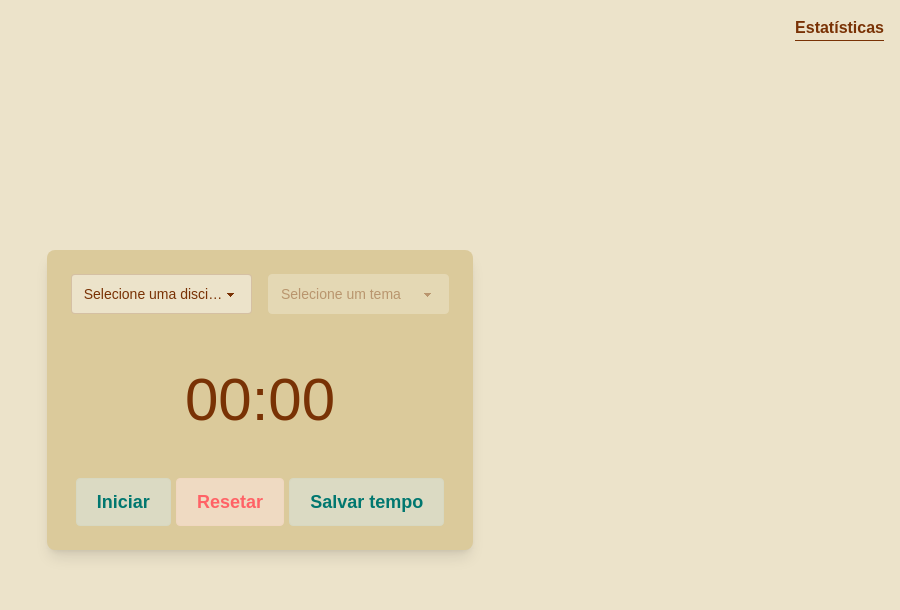
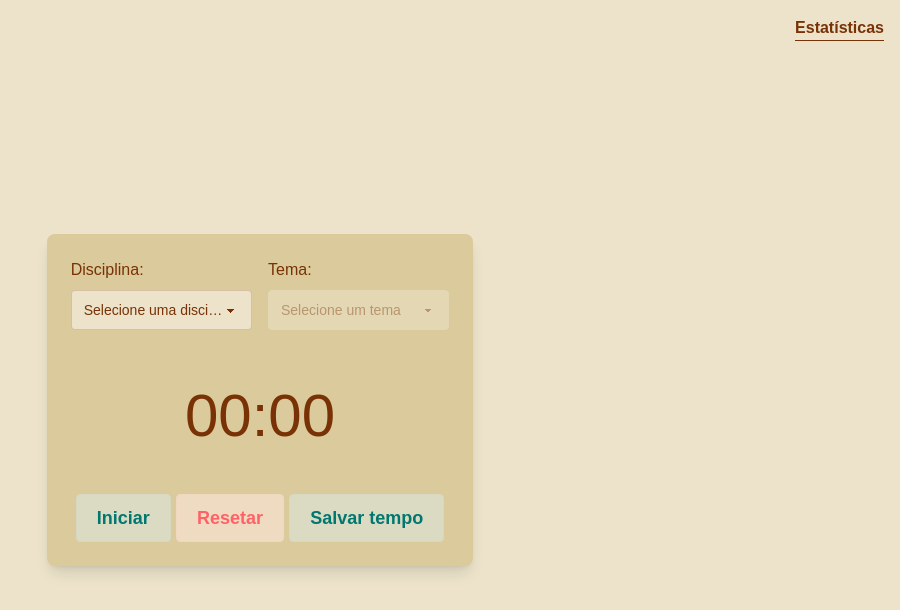
Before and after one commit to Sara-MF/cronometro-e-estatisticas-de-estudo, a Next.js app: page / in a window 1280 px wide. Shown: the top 610 px of the page, without its empty margins (380-1280 px from the left). Built offline with nearby package versions, Linux system fonts and the light colour scheme.

Commit message:
fix: corrigindo captacao do valor do select de tema

```diff
--- a/src/app/page.tsx
+++ b/src/app/page.tsx
@@ -36,15 +36,6 @@ export default function Home() {
   const [studyTime, setStudyTime] = useState<Array<StudyInfo>>([]);
 
   useEffect(() => {
-    if (subject) {
-      const firstTopic = subjectTopics[subject]?.[0] || "Selecione um tema";
-      setTopic(firstTopic);
-    } else {
-      setTopic("");
-    }
-  }, [subject, subjectTopics]);
-
-  useEffect(() => {
     if(running && time > 0) {
       document.title = `Estudando [${formatTimer(time)}]`
     } else if (!running && time > 0) {
@@ -68,12 +59,22 @@ export default function Home() {
       <div className="lg:w-1/3 flex flex-col gap-12 p-6 rounded-lg shadow-lg bg-base-300">
 
         <div className="w-full flex flex-row justify-between gap-4">
-          <Select type="subject" onChange={(value) => setSubject(value)} disabled={time > 0 || running}/>
+          <Select type="subject" onChange={(value) => {
+            setSubject(value)
+            setTopic(subjectTopics[value][0])
+          }} disabled={time > 0 || running} selected={subject}
+            options={Object.keys(subjectTopics)}
+          />
 
-          <Select type="topic" id="selectTopicId" onChange={(value) => setTopic(value)} options={subjectTopics[subject] || ["Selecione um tema"]} disabled={!subject || time > 0 || running} />
+          <Select type="topic" id="selectTopicId" onChange={(value) => setTopic(value)}
+            options={subjectTopics[subject]}
+            disabled={!subject || time > 0 || running} selected={topic}
+          />
         </div>
 
-        <Timer time={time} setTime={setTime} running={running} setRunning={setRunning} subject={subject} topic={topic} studyTime={studyTime} setStudyTime={setStudyTime} />
+        <Timer time={time} setTime={setTime} running={running} setRunning={setRunning}
+          subject={subject} topic={topic} studyTime={studyTime} setStudyTime={setStudyTime}
+        />
 
       </div>
     </>
--- a/src/components/Select.tsx
+++ b/src/components/Select.tsx
@@ -1,29 +1,31 @@
 type SelectProps = {
   type: "subject" | "topic";
   id?: string;
-  options?: string[];
+  options: string[];
   disabled?: boolean;
   onChange?: (value: string) => void;
+  selected: string;
 };
 
-export default function Select({ type, id, options = [], disabled = false, onChange }: SelectProps) {
+export default function Select({ type, id, options = [], disabled = false, onChange, selected }: SelectProps) {
 
   const title = type === "subject" ? "Selecione uma disciplina" : "Selecione um tema";
 
-  const subjects = ["Português", "História", "Ciências", "Geografia", "Matemática"];
-
   return (
 
-    <select defaultValue={title} id={id} className="select" disabled={disabled} onChange={(e) => onChange && onChange(e.target.value)}>
-      {type === "subject" ? (
-          <option value={title} disabled>
+    <div className="w-full flex flex-col gap-2">
+      {type === "subject" ? <label>Disciplina:</label> : <label>Tema:</label>}
+
+      <select value={selected} id={id} className="select" disabled={disabled} onChange={(e) => onChange && onChange(e.target.value)}>
+        {(type === "subject" || options.length === 0) && <option value="" disabled>
           {title}
-        </option>
-      ) : null}
+        </option>}
 
-      {(type === "subject" ? subjects : options || []).map((option) => (
-        <option key={option}>{option}</option>
-      ))}
-    </select>
+        {options.map((option) => (
+          <option key={option}>{option}</option>
+        ))}
+      </select>
+    </div>
+
   )
 }
```
